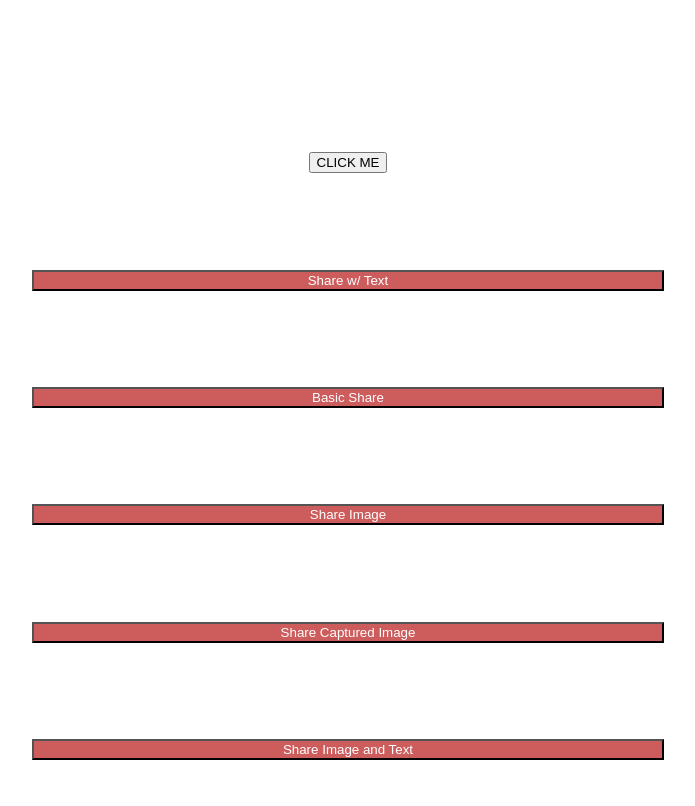
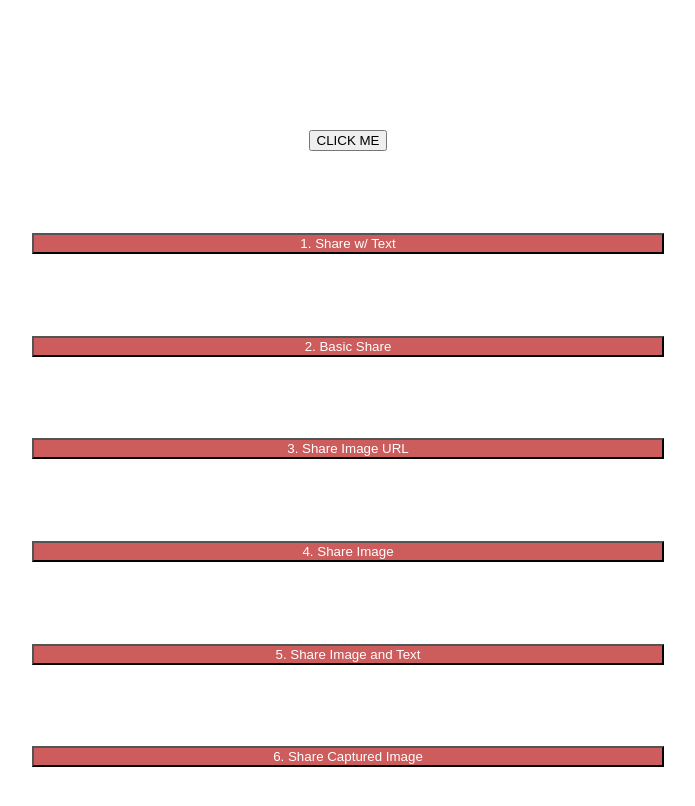
Before and after one commit to LovelyAndy/add-media, a Vue app: page / in a window 1280 px wide. Shown: the top 806 px of the page, without its empty margins (292-987 px from the left). Built offline with nearby package versions, Linux system fonts and the light colour scheme.

Commit message:
added capacitor and sharing buttons

```diff
--- a/src/components/molecules/SelectAndPreviewFiles.vue
+++ b/src/components/molecules/SelectAndPreviewFiles.vue
@@ -16,11 +16,12 @@
     >
       <button @click="openFileDialog">CLICK ME</button>
     </UploadMediaFiles>
-    <button class="btn1" @click="share">Share w/ Text</button>
-    <button class="btn2" @click="basicShare">Basic Share</button>
-    <button class="btn3" @click="shareImg">Share Image</button>
-    <button class="btn4" @click="shareCapturedImg">Share Captured Image</button>
-    <button class="btn5" @click="shareImgAndText">Share Image and Text</button>
+    <button class="_btn" @click="share">1. Share w/ Text</button>
+    <button class="_btn" @click="basicShare">2. Basic Share</button>
+    <button class="_btn" @click="shareImgURL">3. Share Image URL</button>
+    <button class="_btn" @click="shareImg">4. Share Image</button>
+    <button class="_btn" @click="shareImgLinkAndText">5. Share Image and Text</button>
+    <button class="_btn" @click="shareCapturedImg">6. Share Captured Image</button>
   </div>
 </template>
 
@@ -30,11 +31,7 @@
   flex-direction: column
   justify-content: space-around
   height: 100vh
-.btn1,
-.btn2,
-.btn3,
-.btn4,
-.btn5
+._btn
   width: 50%
   align-self: center
   color: white
@@ -98,8 +95,16 @@ export default {
         url: 'https://www.youtube.com/watch?v=HWZFqEXH5a0',
       })
     },
-    async shareImg() {
+    async shareImgURL() {
       await Share.share({
+        url: 'https://floodmagazine.com/wp-content/uploads/2016/07/Steve_Brule-2016-Marc_Lemoine-7-746x1024.jpg',
+      })
+    },
+    async shareImgLinkAndText() {
+      await Share.share({
+        title: 'A Nice Web App',
+        text: 'WHAT A BEAUTIFUL WEBAPP',
+        url: 'https://weather-boyy.web.app/',
         url: 'https://floodmagazine.com/wp-content/uploads/2016/07/Steve_Brule-2016-Marc_Lemoine-7-746x1024.jpg',
       })
     },
```
Also changed, not shown: 1 other file (tests, documents, lock files or other folders).
